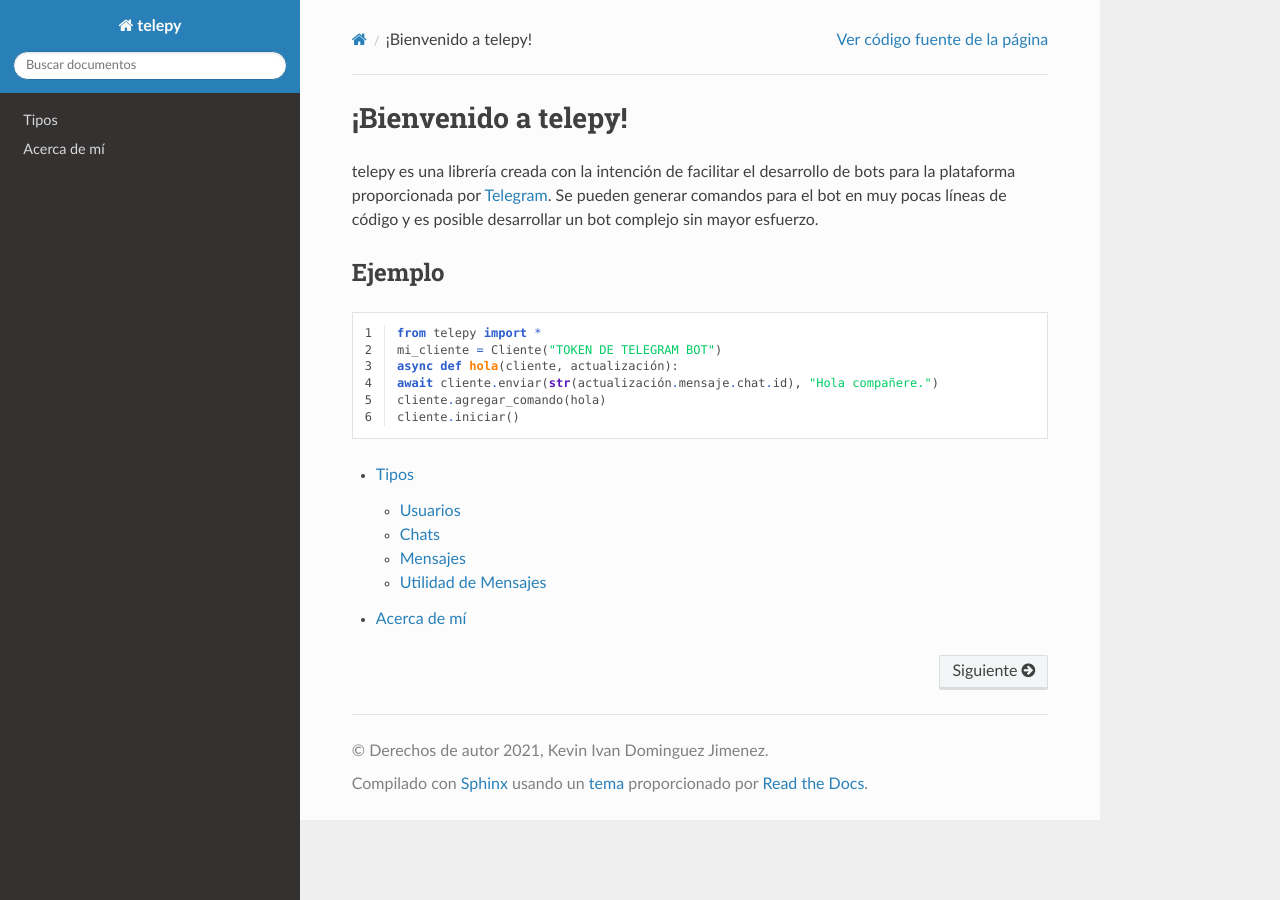
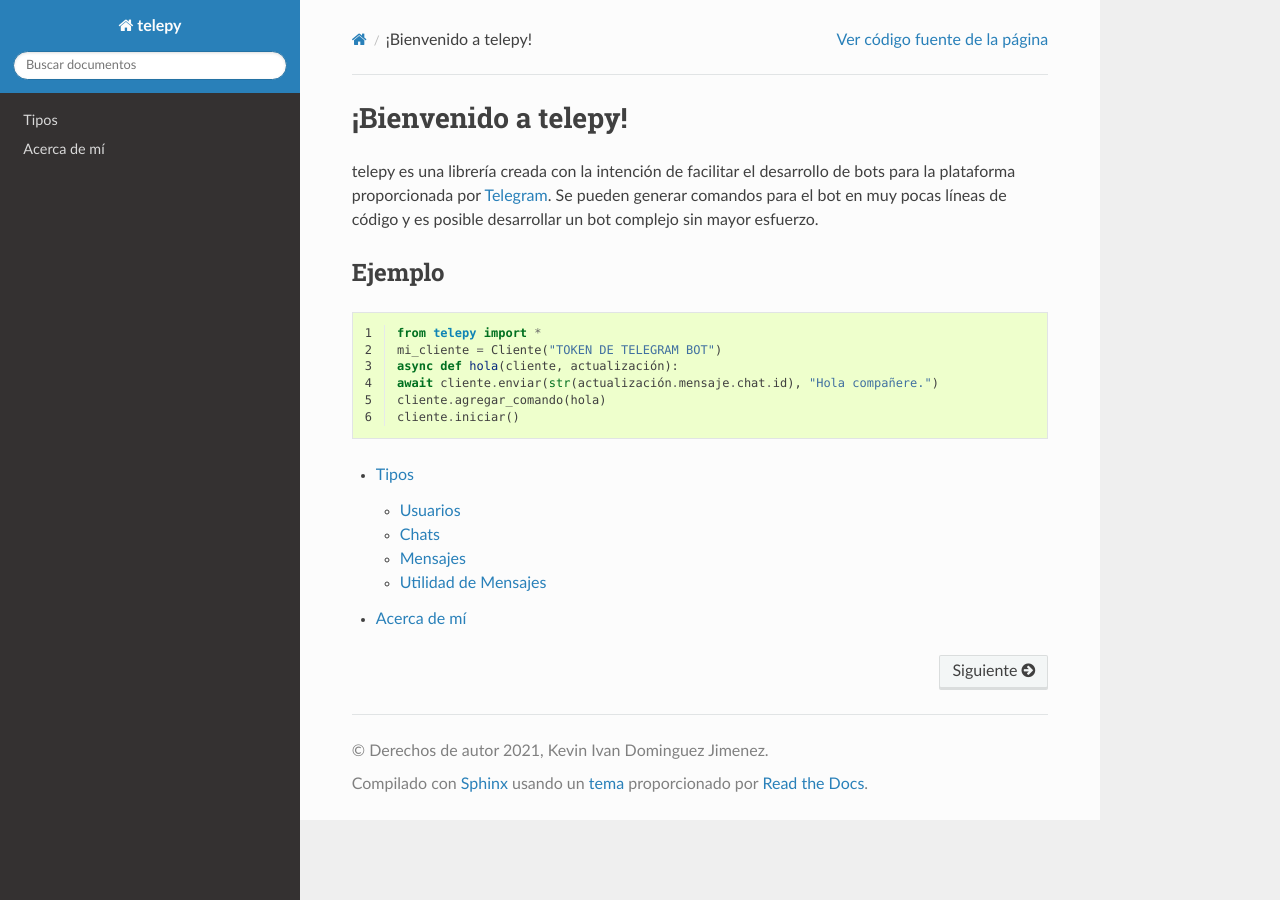
Before and after one commit to IvanovichRU/telepy, a Sphinx documentation site: the page built from docs/index.rst, in a window 1280 px wide. Built offline with Sphinx 7.4.7 and the Read the Docs theme 2.0.0, drawn with Linux system fonts in a browser that asks for light colours.

Commit message:
Cambios?

```diff
--- a/docs/conf.py
+++ b/docs/conf.py
@@ -52,7 +52,7 @@ language = 'es'
 exclude_patterns = ['_build', 'Thumbs.db', '.DS_Store']
 
 highlight_language = 'python3'
-pygments_style = 'rainbow_dash'
+pygments_style = 'sphinx'
 
 # -- Options for HTML output -------------------------------------------------
 
```
Also changed, not shown: 2 other files.
